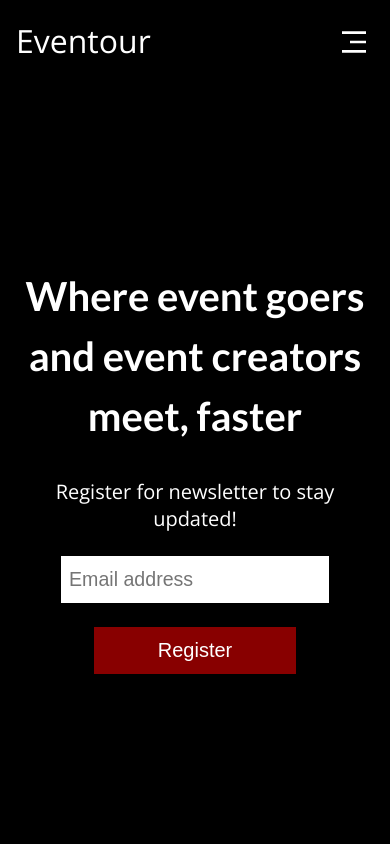
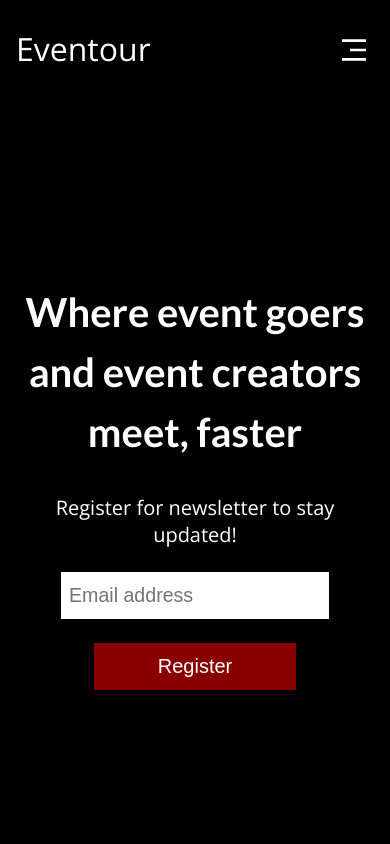
Before and after one commit to Chacho104/eventour-app, a Next.js app: page / in a window 390 px wide. Shown: the top 844 px of the page. Built offline with nearby package versions, Linux system fonts and the light colour scheme; no server answers; the database is empty.

Commit message:
Change height of navbar

```diff
--- a/components/layout/main-nav.module.css
+++ b/components/layout/main-nav.module.css
@@ -55,7 +55,6 @@
 
   .alt-header {
     display: block;
-    height: 5rem;
   }
 
   .menu {
```
